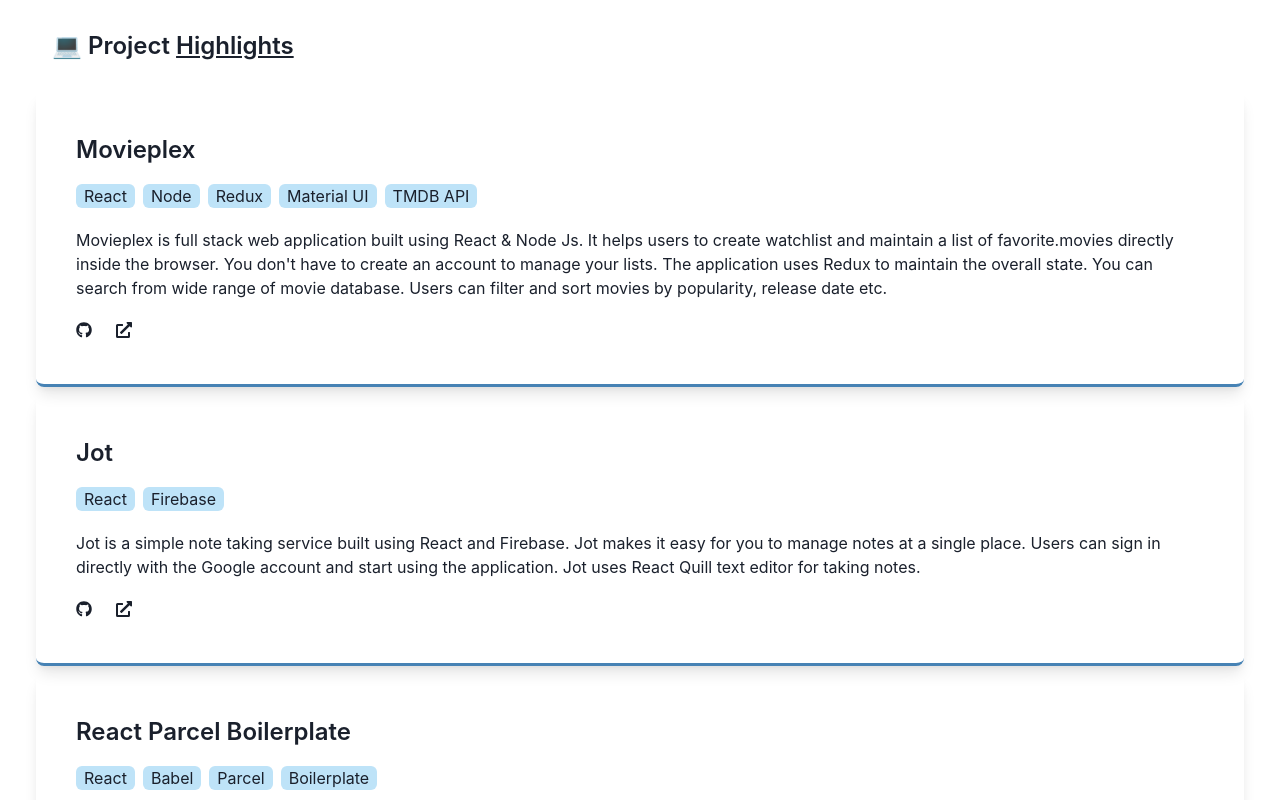
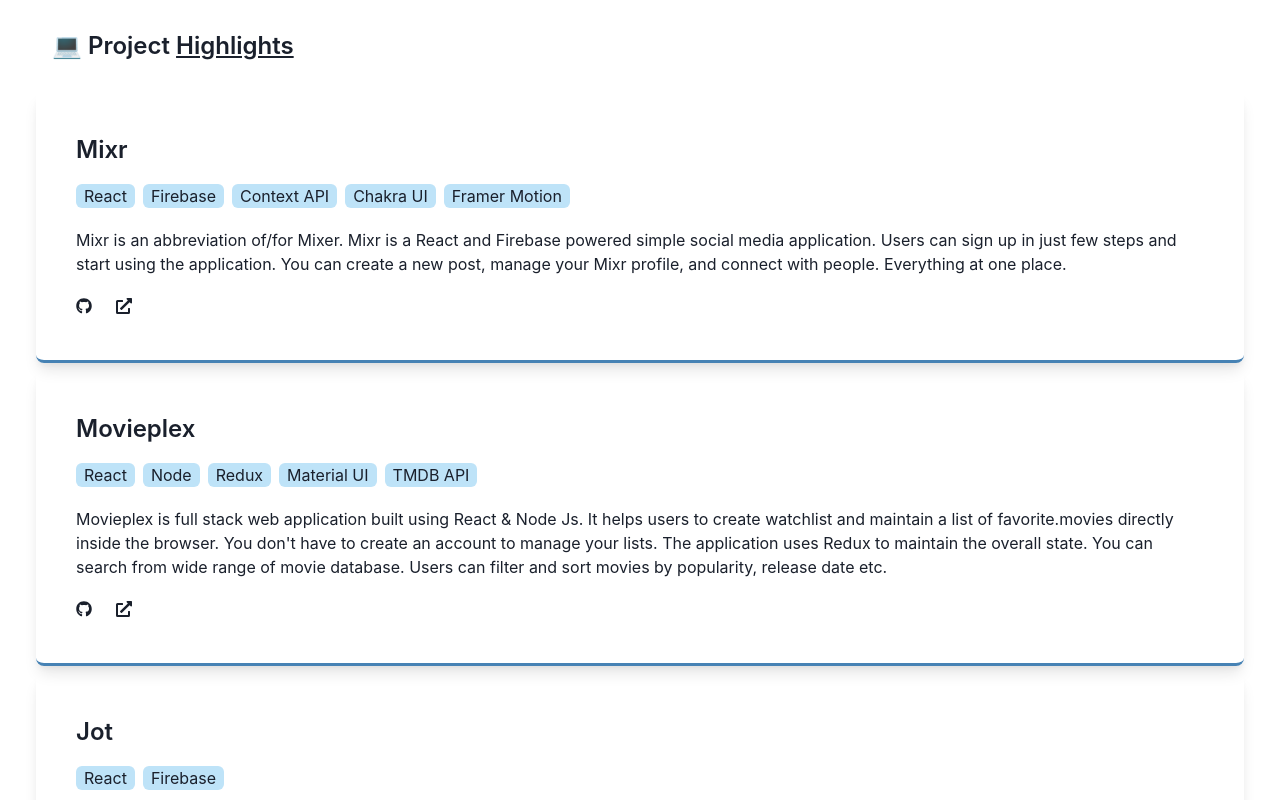
Before and after one commit to VivekAlhat/Old-Portfolio, a React (Create React App) app: page / in a window 1280 px wide. Shown: the part 700-1500 px from the top of the page. Built offline with nearby package versions, Linux system fonts and the light colour scheme; no server answers.

Commit message:
Update Project Details

```diff
--- a/src/data/sitedata.js
+++ b/src/data/sitedata.js
@@ -1,4 +1,12 @@
 export const projectHighlights = [
+  {
+    name: "Mixr",
+    description:
+      "Mixr is an abbreviation of/for Mixer. Mixr is a React and Firebase powered simple social media application. Users can sign up in just few steps and start using the application. You can create a new post, manage your Mixr profile, and connect with people. Everything at one place.",
+    github: "https://github.com/VivekAlhat/Mixr",
+    live: "https://mixr-7d872.web.app/",
+    tags: ["React", "Firebase", "Context API", "Chakra UI", "Framer Motion"],
+  },
   {
     name: "Movieplex",
     description:
```
